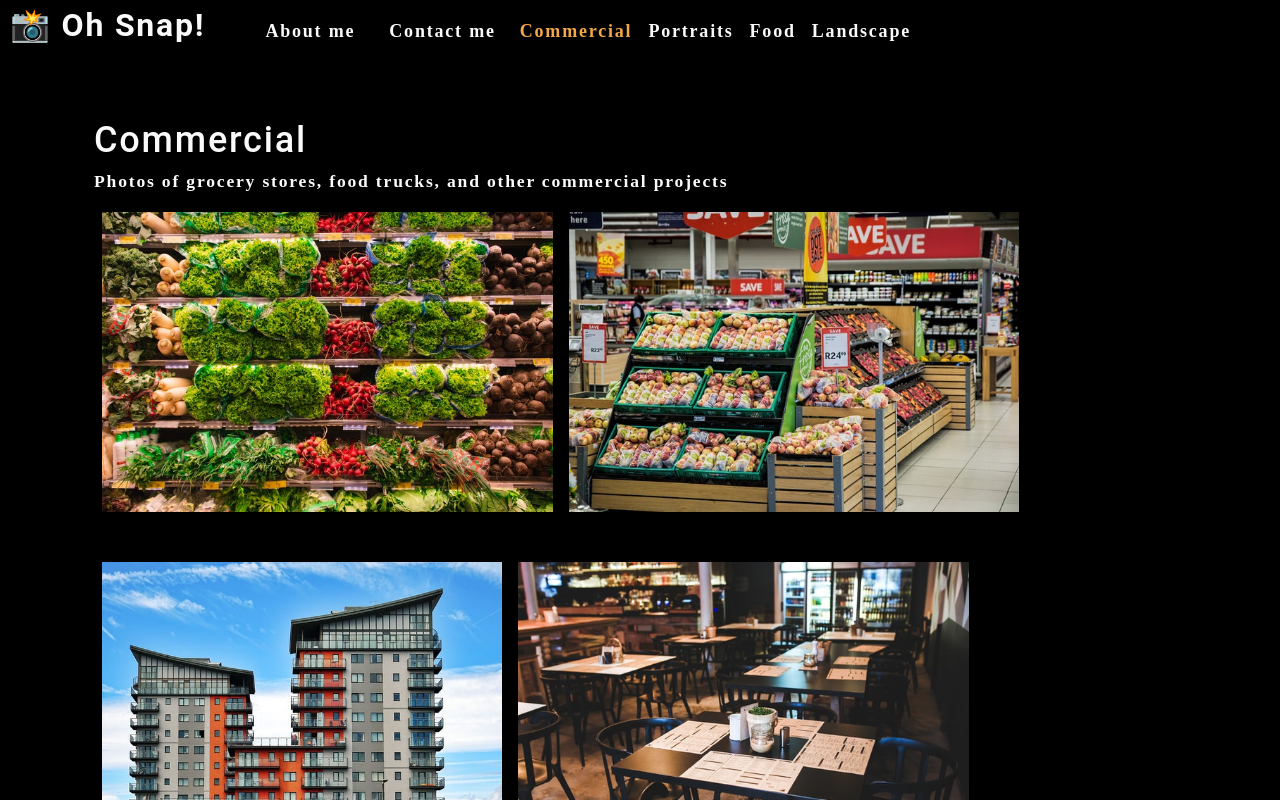
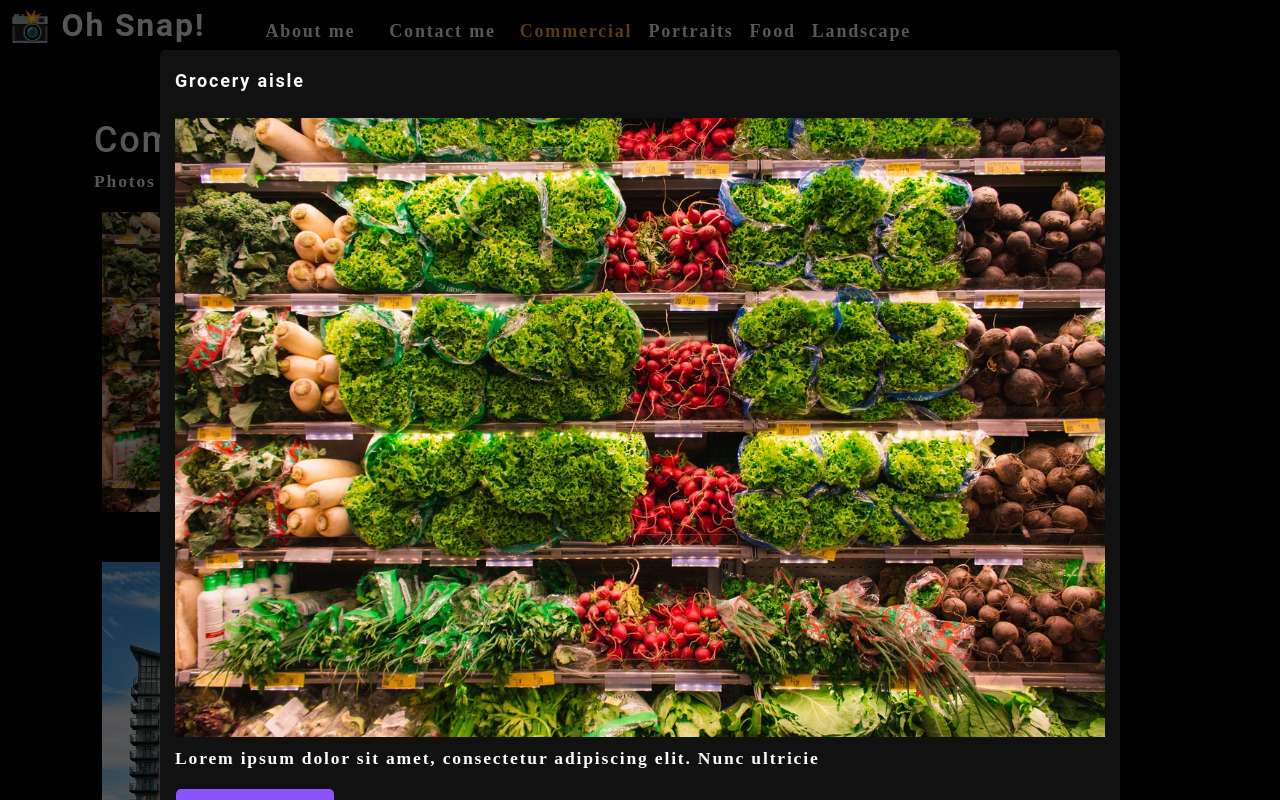
Before and after one commit to geigea84/photo-port, a React (Create React App) app: page / in a window 1280 px wide. Both pictures are taken after a click on the picture 327 px from the left and 361 px from the top of the page. Shown: the top 800 px of the page. Built offline with nearby package versions, Linux system fonts and the light colour scheme.

Commit message:
20.5.4 requested push

```diff
--- /dev/null
+++ b/src/components/Modal/index.js
@@ -0,0 +1,25 @@
+//20.5.3
+import React from 'react';
+
+function Modal({currentPhoto}) {
+    //20.5.4
+    const { name, category, description, index } = currentPhoto;
+
+    return (
+        <div className="modalBackdrop">
+            <div className="modalContainer">
+                <h3 className="modalTitle">{name}</h3>
+                <img
+                    src={require(`../../assets/large/${category}/${index}.jpg`).default}
+                    alt="current category"
+                />
+                <p>{description}</p>
+                <button type="button">
+                    Close this modal
+                </button>
+            </div>
+        </div>
+    );
+}
+
+export default Modal;
--- a/src/components/PhotoList/index.js
+++ b/src/components/PhotoList/index.js
@@ -1,8 +1,13 @@
 //20.3.5
 import React, { useState } from 'react';
-//import Modal from '../Modal';
+//20.5.3
+import Modal from '../Modal';
 
 const PhotoList = ({ category }) => {
+
+    //20.5.4
+    const [currentPhoto, setCurrentPhoto] = useState();
+    const [isModalOpen, setIsModalOpen] = useState(false);
 
     const [photos] = useState([
         {
@@ -104,14 +109,23 @@
 
     const currentPhotos = photos.filter((photo) => photo.category === category);
 
+    //20.5.3
+    const toggleModal = (image, i) => {
+        //20.5.4
+        setCurrentPhoto({...image, index: i});
+        setIsModalOpen(true);
+    }
+
     return (
         <div>
+            {isModalOpen && <Modal currentPhoto={currentPhoto} />}
             <div className="flex-row">
                 {currentPhotos.map((image, i) => (
                     <img
                         src={require(`../../assets/small/${category}/${i}.jpg`).default}
                         alt={image.name}
                         className="img-thumbnail mx-1"
+                        onClick={() => toggleModal(image, i)}
                         key={image.name}
                     />
                 ))}
```
Also changed, not shown: src/components/format.html (deleted, +0 -25 lines).
